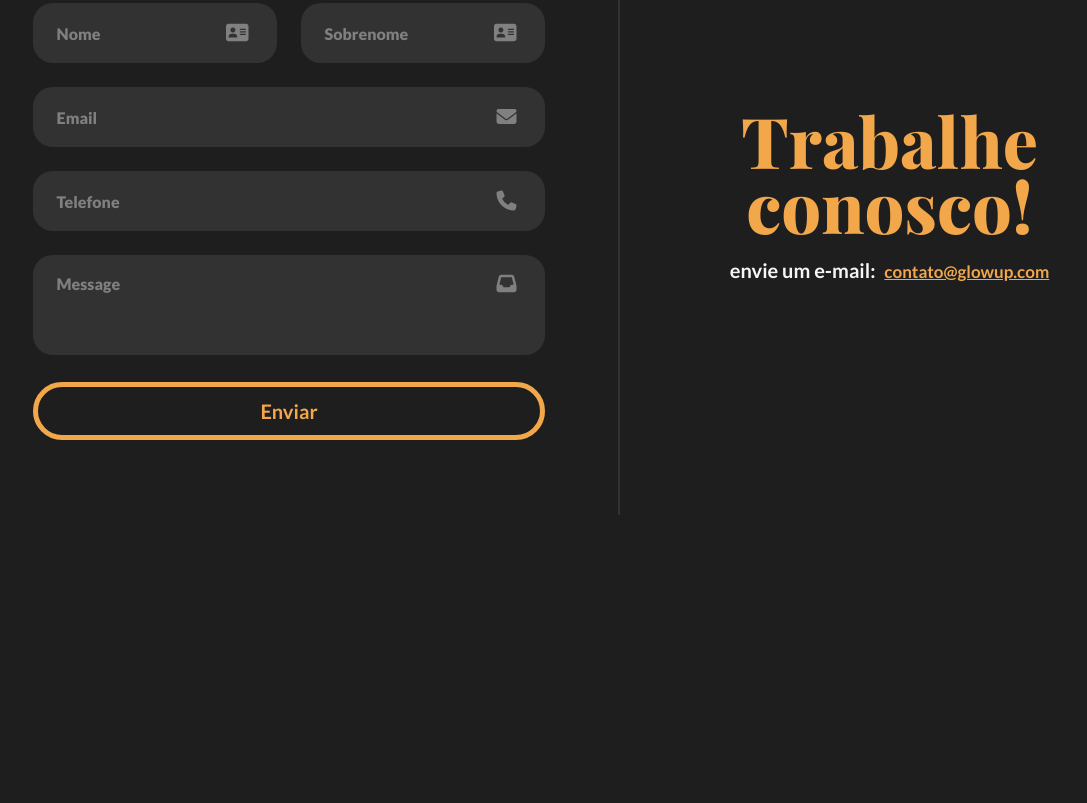
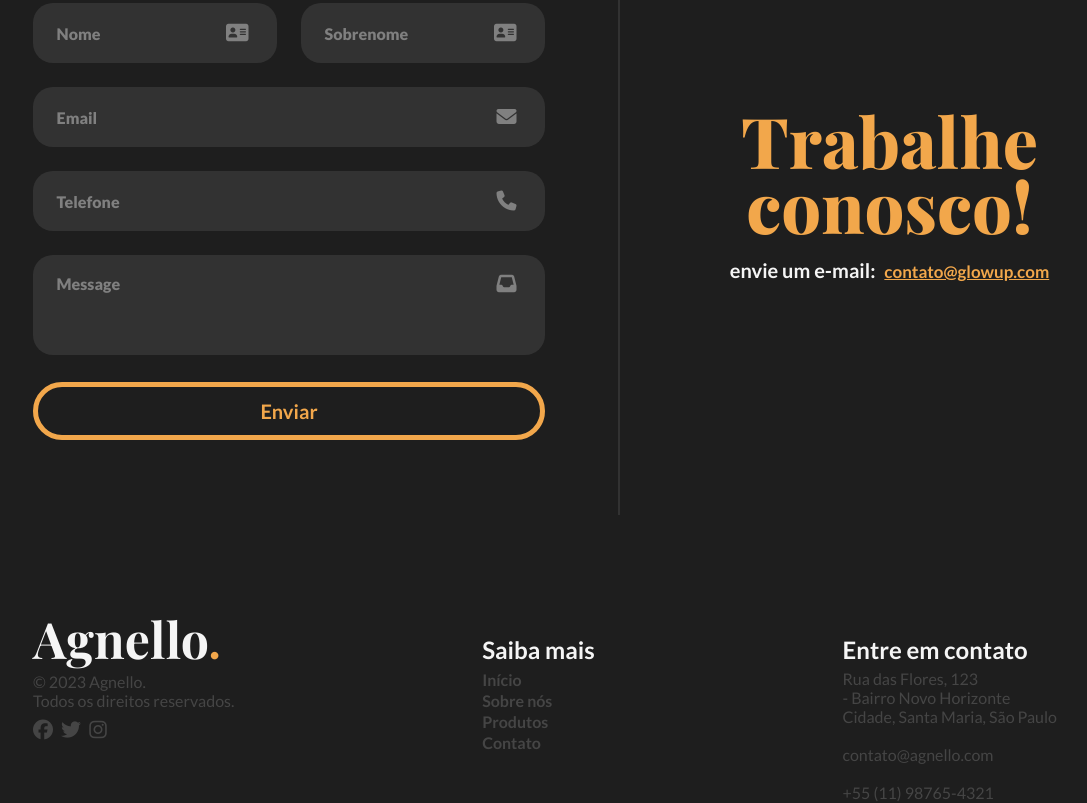
Before and after one commit to juliammneves/Agnello, a plain HTML site: page index.html in a window 1280 px wide. Shown: the part 5678-6481 px from the top of the page, without its empty margins (95-1182 px from the left). Before the commit the page ends 6257 px from the top, so only its background shows below. Drawn offline with nearby package versions, Linux system fonts and the light colour scheme.

Commit message:
Update index.html

```diff
--- a/index.html
+++ b/index.html
@@ -14,7 +14,7 @@
     <img class="bg-img" src="images/background.jpg" alt="">
     <!-- menu de navegação -->
     <header>
-        <div class="navbar">
+        <div class="navbar" id="nav">
             <a href="index.html"><h1>Ag.</h1></a>
             <ul>
                 <li><a href="#sobre">Sobre nós</a></li>
@@ -1279,7 +1279,35 @@
             <h4>envie um e-mail: <a href="">contato@glowup.com</a></h4>
         </div>
     </section>
-
+    <!-- footer -->
+    <footer>
+        <div class="col-4">
+            <div class="logo">
+                <a href="index.html"><h1>Agnello<span>.</span></h1></a>
+            </div>
+            <p>© 2023 Agnello. <br>Todos os direitos reservados. </p>
+            <div class="icones">
+                <i class="fa-brands fa-facebook"></i>
+                <i class="fa-brands fa-twitter"></i>
+                <i class="fa-brands fa-instagram"></i>
+            </div>
+        </div>
+        <div class="col-4">
+            <h2>Saiba mais</h2>
+            <li><a href="#nav">Início</a></li>
+            <li><a href="#sobre">Sobre nós</a></li>
+            <li><a href="#produtos">Produtos</a></li>
+            <li><a href="#contato">Contato</a></li>
+        </div>
+        <div class="col-4">
+            <h2>Entre em contato</h2>
+            <p>Rua das Flores, 123<br> - Bairro Novo Horizonte<br>
+                Cidade, Santa Maria, São Paulo<br><br>
+                contato@agnello.com<br><br>
+                +55 (11) 98765-4321
+                </p>
+        </div>
+    </footer>
     <script src="script.js"></script>
 </body>
 </html>
```
